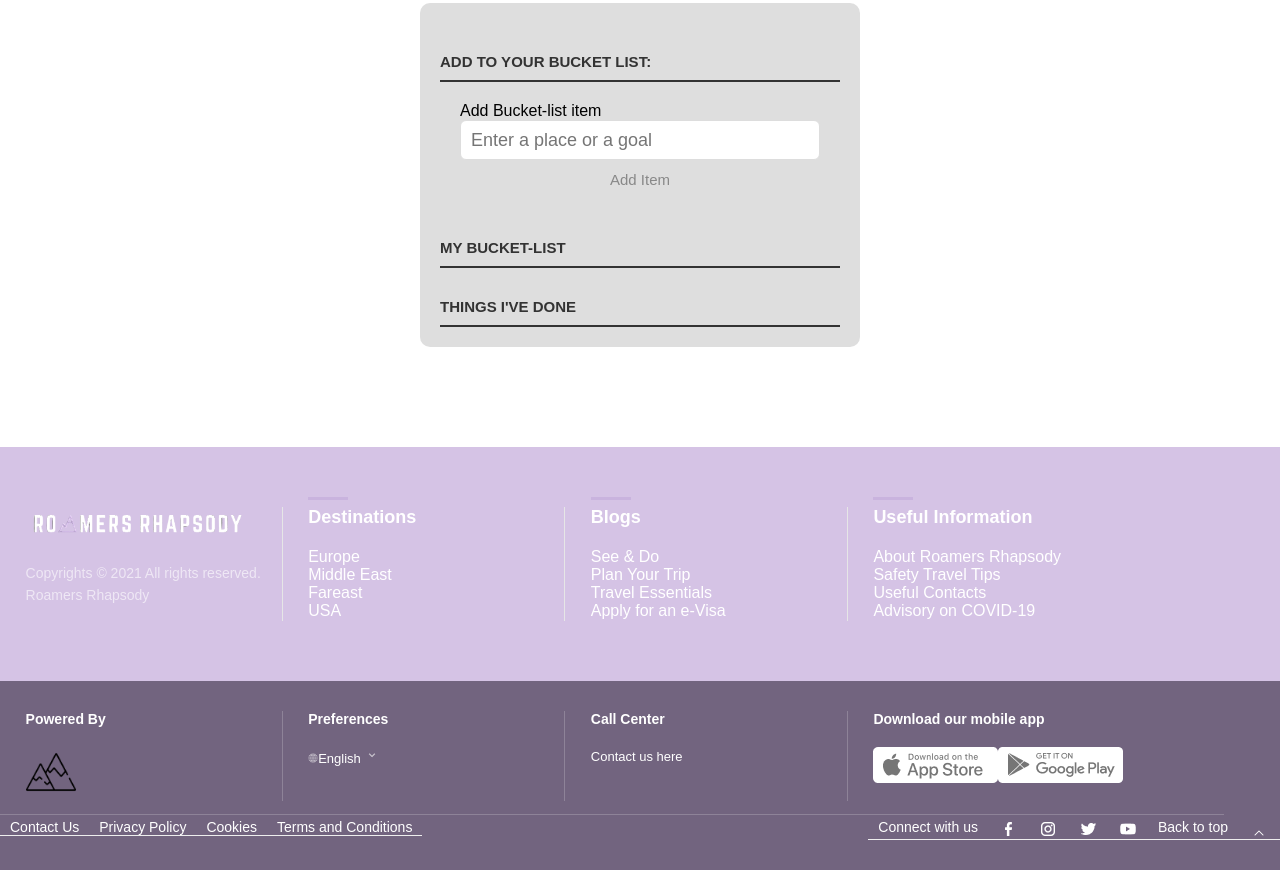
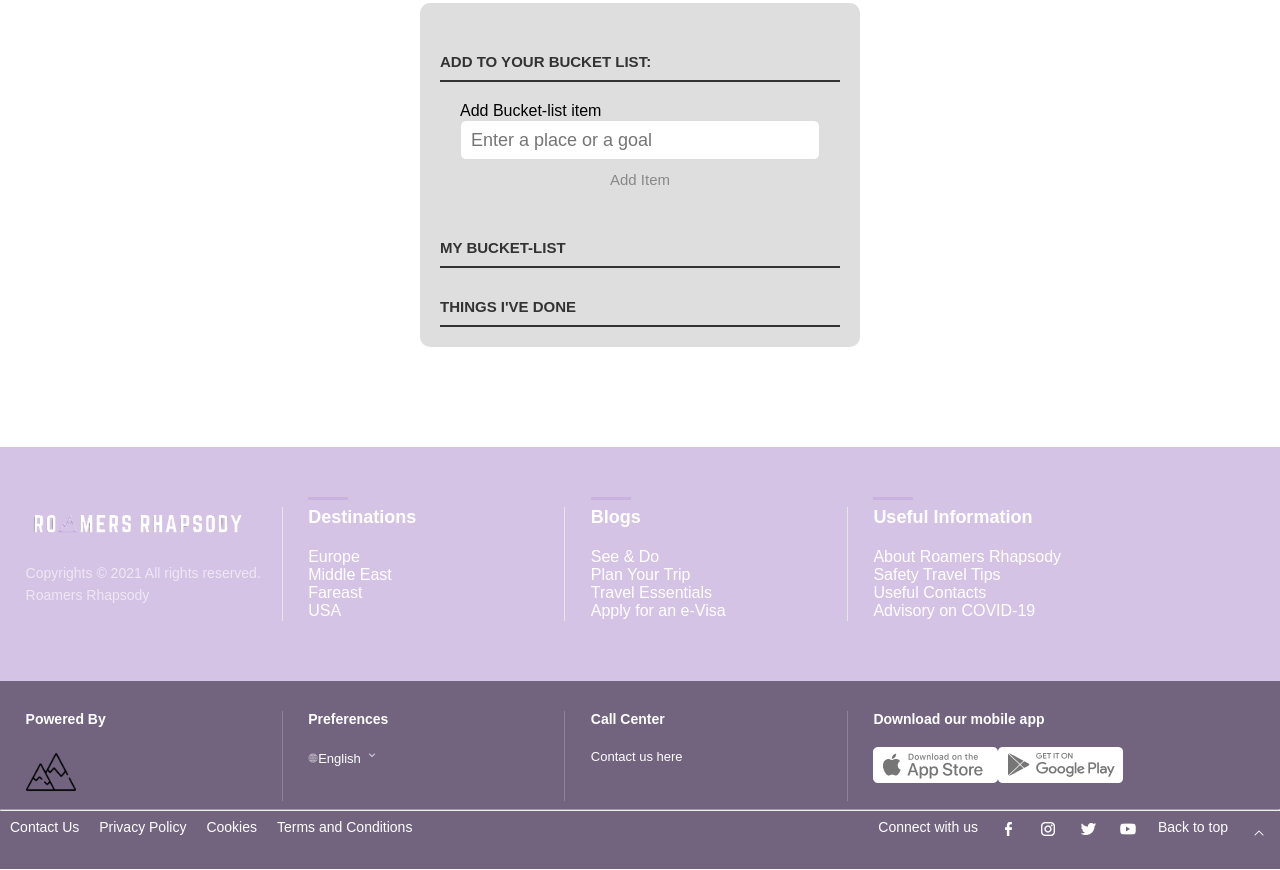
Before and after one commit to juliaafaqir/task1-travelsite, a plain HTML site: page bucket-list.html in a window 1280 px wide. Shown: the part 697-1567 px from the top of the page. Drawn offline with Linux system fonts and the light colour scheme; a web font is replaced by a local one.

Commit message:
SCSS edits

```diff
--- a/bucket-list.html
+++ b/bucket-list.html
@@ -136,8 +136,7 @@
               </div>
               </div>
             </div>
-
-          <img id="separator" alt="separator" src="assets/images/separator.png"></img>
+          <hr>
 
           <div class='bottom-bar'>
             <div class='bottom-bar-left'>
--- a/styles/style.scss
+++ b/styles/style.scss
@@ -491,13 +491,16 @@ body {
   li * {
     float: left;
   }
+
   li, h3 {
     clear:both;
     list-style:none;
   }
+
   input, button {
     outline: none;
   }
+
   button {
     background: none;
     border: 0px;
@@ -507,9 +510,11 @@ body {
     font-family: $fontfamily;
     cursor: pointer;
   }
+
   button:hover {
     color: #333;
   }
+
   /* Heading */
   h3,
   label[for='new-task'] {
@@ -550,12 +555,12 @@ body {
     color: $primary_1
   }
 
-  /* Task list */
+  /* Item list */
   li {
     overflow: hidden;
     padding: 20px 0;
-    border-bottom: 1px solid #eee;
   }
+
   li > input[type="checkbox"] {
     margin: 0 10px;
     position: relative;
```
Also changed, not shown: index.html (+1 -2 lines), styles/style.css, 1 other file.
